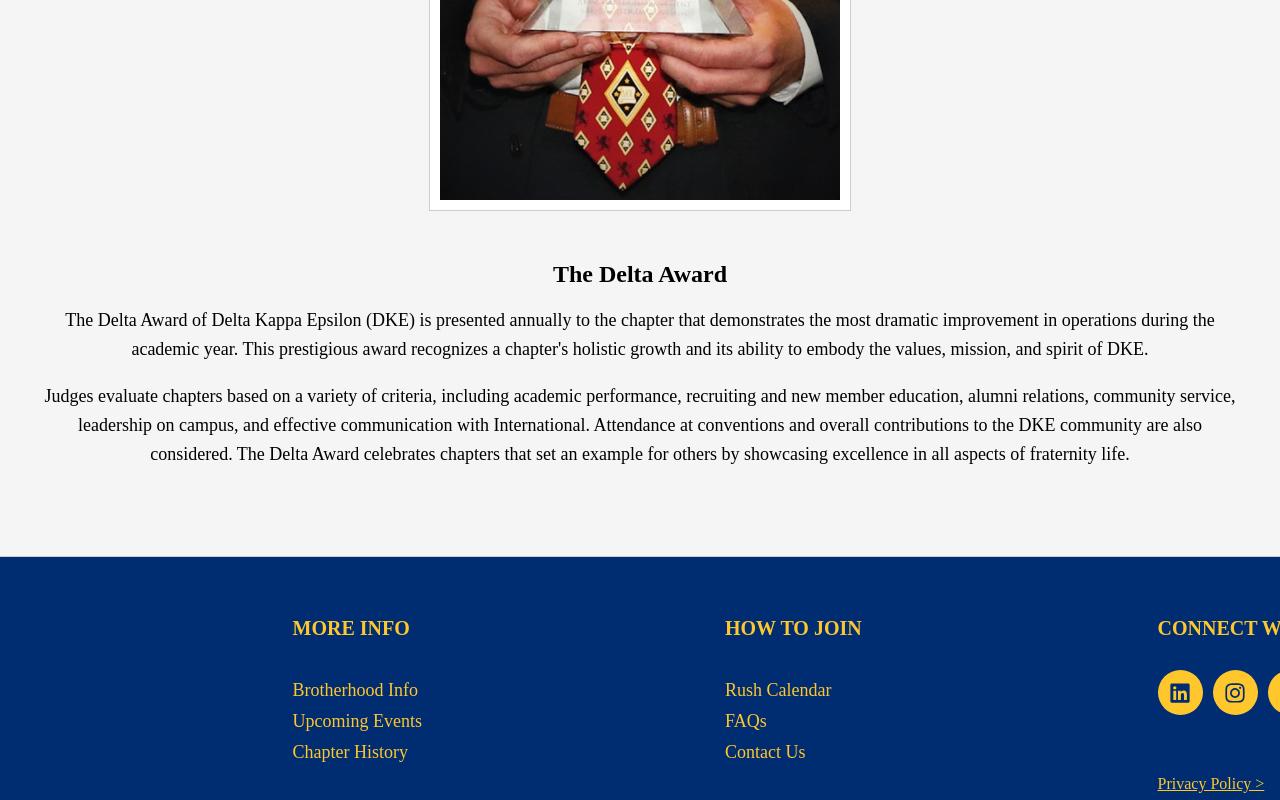
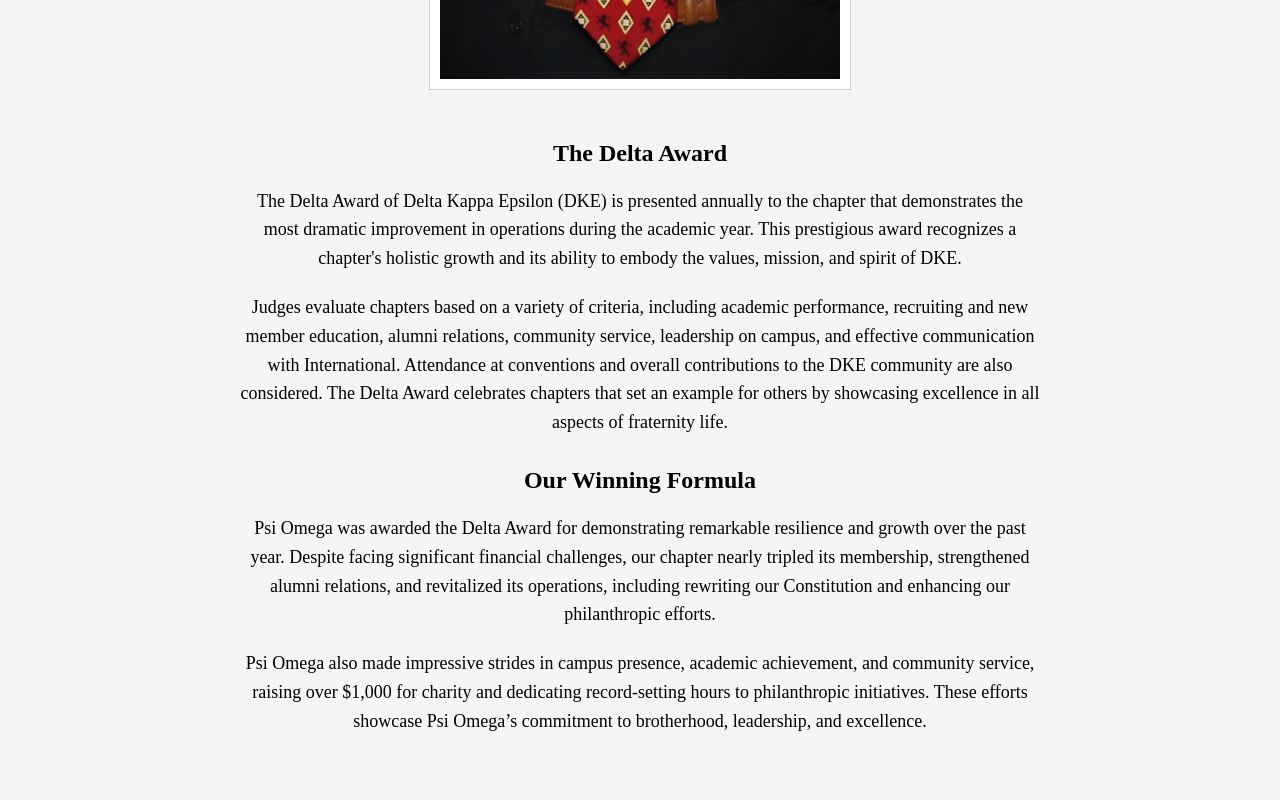
Before and after one commit to NBelgaonkar/Psi-Omega-Site, a React (Create React App) app: page /about/awards in a window 1280 px wide. Shown: the part 580-1380 px from the top of the page. Built offline with nearby package versions, Linux system fonts and the light colour scheme.

Commit message:
Update Awards.js
added reason why we won

```diff
--- a/src/components/Awards.js
+++ b/src/components/Awards.js
@@ -20,7 +20,6 @@ const Container = styled.div`
   padding: 40px;
   max-width: 1200px;
   margin: auto;
-
 `;
 
 const Title = styled.h1`
@@ -30,8 +29,11 @@ const Title = styled.h1`
 `;
 
 const Section = styled.div`
+  display: flex;
+  flex-direction: column;
+  align-items: center;
   margin-bottom: 30px;
-  text-align: center; /* Changed text alignment to center */
+  width: 100%;
 `;
 
 const SubTitle = styled.h2`
@@ -43,7 +45,9 @@ const SubTitle = styled.h2`
 const Paragraph = styled.p`
   font-size: 18px;
   line-height: 1.6;
-  text-align: center; /* Changed text alignment to center */
+  text-align: center;
+  max-width: 800px; /* Limits width for better readability */
+  margin: 10px 0;
 `;
 
 const ImageSection = styled.div`
@@ -51,6 +55,7 @@ const ImageSection = styled.div`
   flex-direction: column;
   align-items: center;
   margin-bottom: 30px;
+  width: 100%;
 `;
 
 const AwardImage = styled.img`
@@ -70,18 +75,34 @@ const Awards = () => {
         <Title>Awards</Title>
 
         <ImageSection>
-          <SubTitle>Delta Award Picture</SubTitle>
-          <Paragraph>Below is the Delta Award picture:</Paragraph>
           <AwardImage src={deltaAward} alt="Delta Award" />
         </ImageSection>
 
         <Section>
           <SubTitle>The Delta Award</SubTitle>
           <Paragraph>
-            The Delta Award of Delta Kappa Epsilon (DKE) is presented annually to the chapter that demonstrates the most dramatic improvement in operations during the academic year. This prestigious award recognizes a chapter's holistic growth and its ability to embody the values, mission, and spirit of DKE.
+            The Delta Award of Delta Kappa Epsilon (DKE) is presented annually to the chapter that demonstrates the most
+            dramatic improvement in operations during the academic year. This prestigious award recognizes a chapter's
+            holistic growth and its ability to embody the values, mission, and spirit of DKE.
           </Paragraph>
           <Paragraph>
-            Judges evaluate chapters based on a variety of criteria, including academic performance, recruiting and new member education, alumni relations, community service, leadership on campus, and effective communication with International. Attendance at conventions and overall contributions to the DKE community are also considered. The Delta Award celebrates chapters that set an example for others by showcasing excellence in all aspects of fraternity life.
+            Judges evaluate chapters based on a variety of criteria, including academic performance, recruiting and new
+            member education, alumni relations, community service, leadership on campus, and effective communication
+            with International. Attendance at conventions and overall contributions to the DKE community are also
+            considered. The Delta Award celebrates chapters that set an example for others by showcasing excellence in
+            all aspects of fraternity life.
+          </Paragraph>
+          <SubTitle>Our Winning Formula</SubTitle>
+          <Paragraph>
+          Psi Omega was awarded the Delta Award for demonstrating remarkable resilience and growth over the past year.
+          Despite facing significant financial challenges, our chapter nearly tripled its membership, strengthened alumni
+          relations, and revitalized its operations, including rewriting our Constitution and enhancing our philanthropic
+          efforts.
+          </Paragraph>
+          <Paragraph>
+          Psi Omega also made impressive strides in campus presence, academic achievement, and community service,
+          raising over $1,000 for charity and dedicating record-setting hours to philanthropic initiatives. These efforts
+          showcase Psi Omega’s commitment to brotherhood, leadership, and excellence.
           </Paragraph>
         </Section>
       </Container>
```
